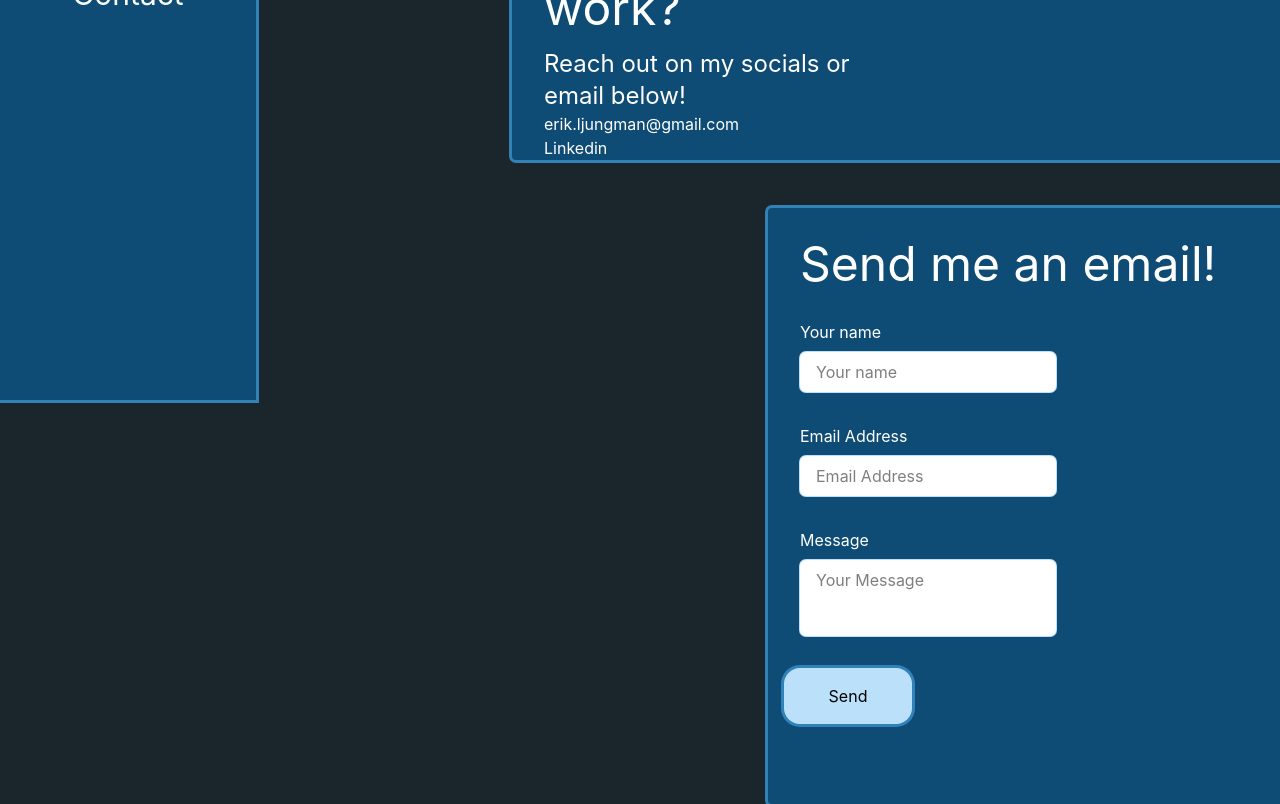
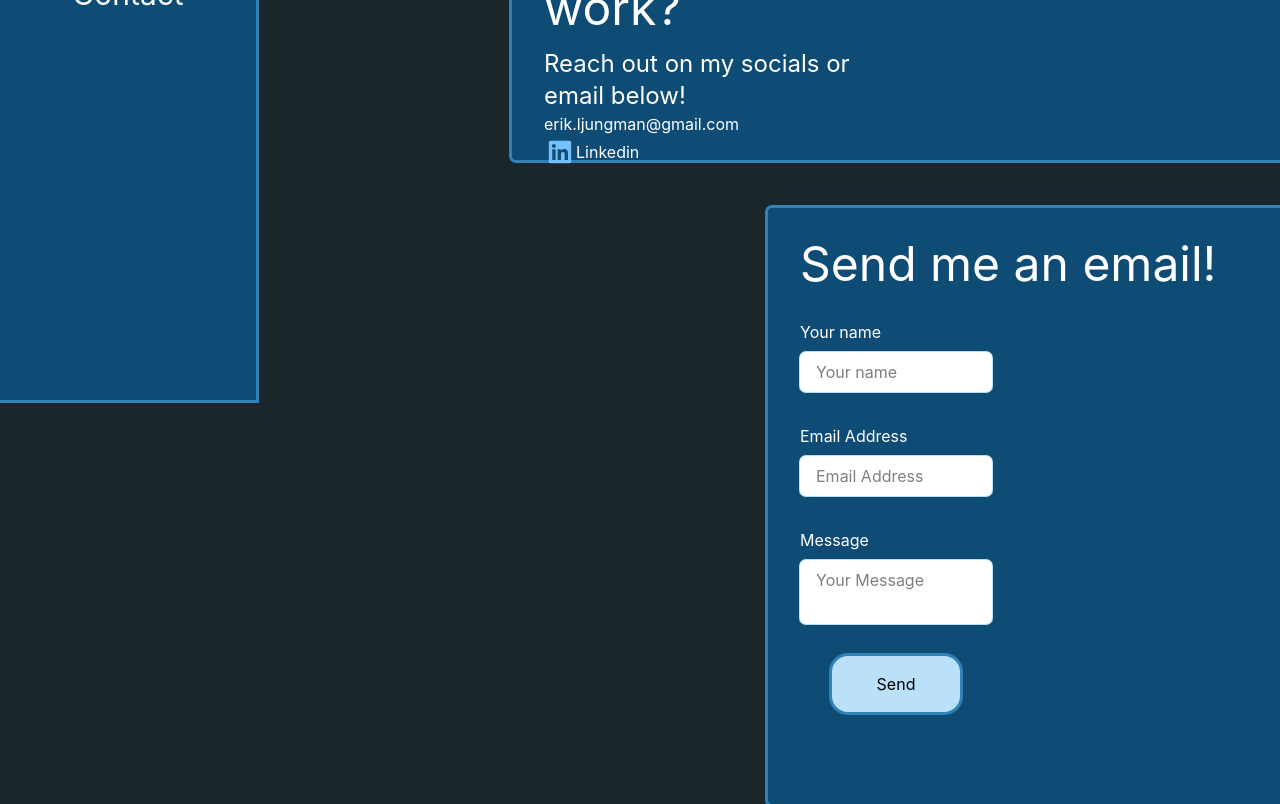
Before and after one commit to ColdIcyDays/react-portfolio, a React (Vite) app: page /Contact in a window 1280 px wide. Shown: the part 400-1204 px from the top of the page. Built offline with nearby package versions, Linux system fonts and the light colour scheme; a web font is replaced by a local one.

Commit message:
Added linkedin icon and centered send
- Title.

```diff
--- a/src/components/contact/ContactContainer.tsx
+++ b/src/components/contact/ContactContainer.tsx
@@ -86,8 +86,8 @@ export function ContactContainer() {
 
                   <div className='mt-auto'>
                       <p>erik.ljungman@gmail.com</p>
-                      <Link to={'https://www.linkedin.com/in/erik-ljungman/'} target={"_blank"} rel='noopener noreferrer'>
-                        <p>Linkedin</p>
+                      <Link to={'https://www.linkedin.com/in/erik-ljungman/'} target={"_blank"} rel='noopener noreferrer' className={"flex"}>
+                        <img src={"src/icons/linkedin-brands-solid-full.svg"} className={"w-8 h-8 my-auto"}/><p className={"my-auto"}>Linkedin</p>
                       </Link>
                   </div>
 
@@ -105,7 +105,8 @@ export function ContactContainer() {
                       </div>
                   </div>
                   <form ref={form} className='flex flex-col grow' onSubmit={SendEmail}>
-                      <div className='mx-8 mb-8 grow flex flex-col xl:w-1/2'>
+                      <div className={"xl:w-1/2 flex flex-col"}>
+                          <div className='mx-8 mb-8 grow flex flex-col'>
                               <label className='text-white'>Your name</label>
                               <input name={"name"} type={"text"} placeholder={"Your name"} className='mb-8 ring-1 bg-white ring-clr-10-2 w-full rounded-md px-4 py-2 mt-2 outline-none focus-ring-2 focus:ring-clr-10-1'/>
 
@@ -116,7 +117,8 @@ export function ContactContainer() {
                               <textarea name={"message"} placeholder={"Your Message"} className='resize-none grow ring-1 bg-white ring-clr-10-2 w-full rounded-md px-4 py-2 mt-2 outline-none focus-ring-2 focus:ring-clr-10-1'/>
                           </div>
 
-                        <input type={"submit"} value={"Send"} className='std-button min-w-[128px] max-w-[128px] max-h-[64px] mt-auto mx-auto xl:mr-0 xl:ml-4 mb-4'/>
+                          <input type={"submit"} value={"Send"} className='std-button min-w-[128px] max-w-[128px] max-h-[64px] mt-auto mx-auto mb-4'/>
+                      </div>
                   </form>
               </div>
 
```
Also changed, not shown: src/icons/linkedin-brands-solid-full.svg (added). Lines whose indentation alone changed are shown as unchanged.
